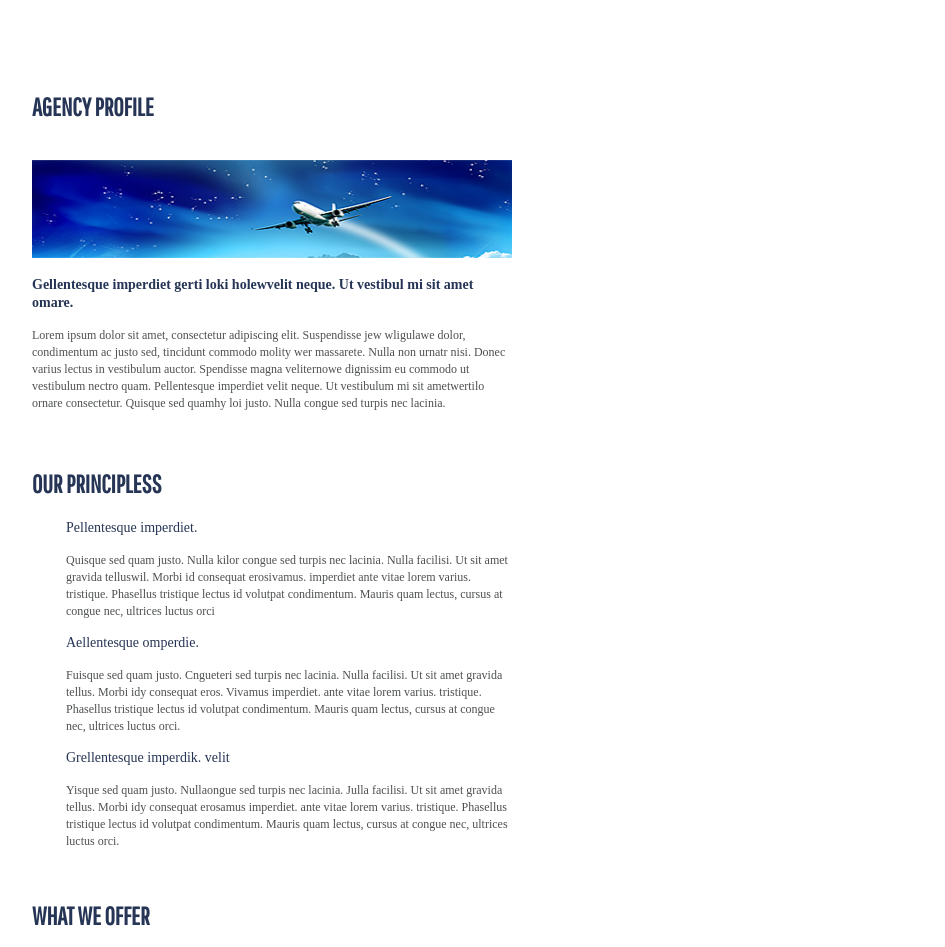
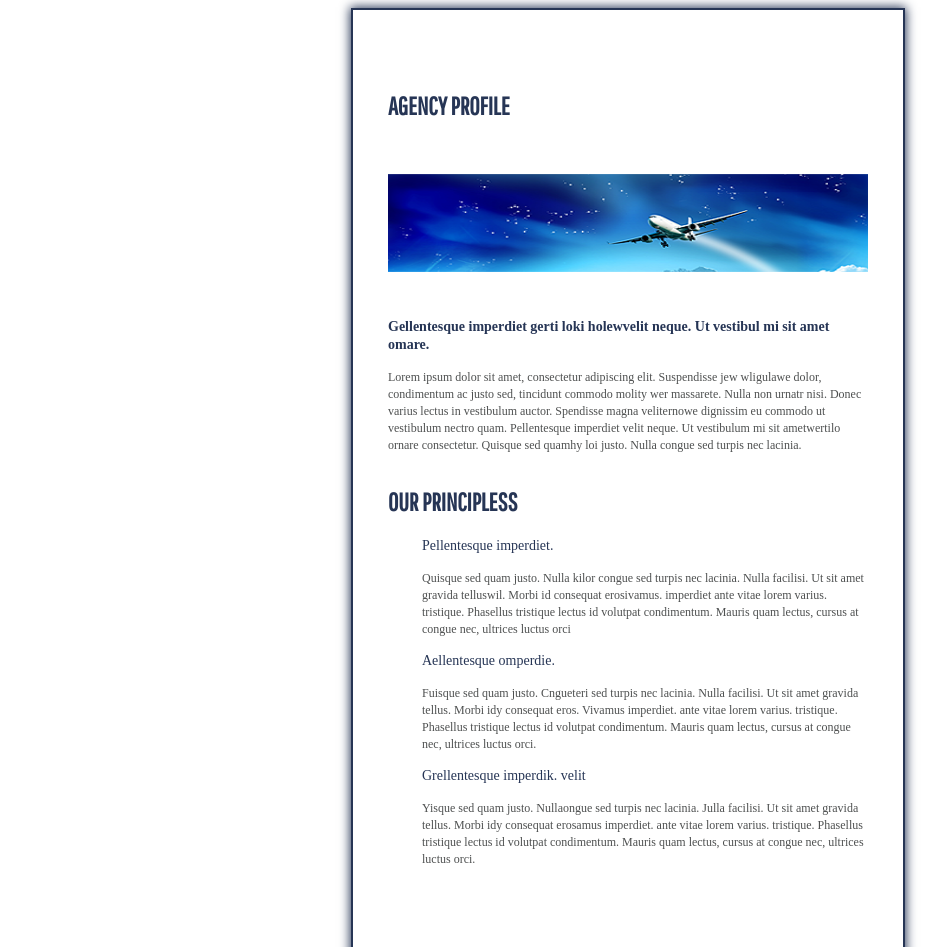
Before and after one commit to kilomozg/HTML-CSS, a plain HTML site: page Module-3/index.html in a window 1280 px wide. Shown: the top 947 px of the page, without its empty margins (12-957 px from the left). Drawn offline with Linux system fonts and the light colour scheme.

Commit message:
added wrapper styles and deleted <br> for module 3

```diff
--- a/Module-3/css/style.css
+++ b/Module-3/css/style.css
@@ -1,13 +1,22 @@
 .wrapper {
     width: 480px;
-    height: 100%;
+/*    height: 100%;*/
+    margin-left: auto;
+    margin-right: auto;
+/*    float:center;*/
 /*
     margin-left: 50px;
     margin-top: 53px;
 */
-    padding-left: 36px;
-    padding-top: 63px;
+    padding-left: 35px;
+    padding-top: 60px;
+    padding-right: 35px;
+    padding-bottom: 60px;
+    border: 2px solid;
+    border-color: #263555;
+    box-shadow: 0 0 10px 1px #263555;
 }
+
 .ap {
     font-size: 25px;
     color: #263555;
@@ -15,8 +24,29 @@
     text-transform: uppercase;
     text-align: left;
 }
+
+.op {
+    font-size: 25px;
+    color: #263555;
+    font-family: 'Pathway Gothic One', sans-serif;
+    text-transform: uppercase;
+    text-align: left;
+    margin-top: 33px;
+}
+
+.wwo {
+    font-size: 25px;
+    color: #263555;
+    font-family: 'Pathway Gothic One', sans-serif;
+    text-transform: uppercase;
+    text-align: left;
+    margin-top: 100px;
+}
+
 img {
     height: 98px;
+    margin-bottom: 28px;
+    margin-top: 33px;
     width: 100%;
 }
 
@@ -27,6 +57,7 @@ img {
     line-height: 1.357;
     text-align: left;
 }
+
 .first-text {
     font-size: 12px;
 /*    font-family: Arial, "Helvetica Neue", Helvetica, sans-serif;*/
@@ -51,11 +82,13 @@ img {
     line-height: 1.417;
     text-align: left;
 }
+
 .li1 {
     display: inline-block;
     font-size: 14px;
     color: #263555;
     line-height: 1.629;
+    margin-top: 40px;
 }
 
 .li2 {
@@ -64,6 +97,7 @@ img {
     color: #263555;
     line-height: 1.629;
     vertical-align: top;
+    margin-top: 40px;
 }
 
 ul {
--- a/Module-3/index.html
+++ b/Module-3/index.html
@@ -6,7 +6,6 @@
     <meta name="description" content="модуль, 3">
     <link rel="stylesheet" href="css/style.css">
     <link href="https://fonts.googleapis.com/css?family=Pathway+Gothic+One" rel="stylesheet">
-
     <title>Модуль 3 - Домашнее задание</title>
 </head>
 <body>
@@ -14,18 +13,14 @@
     <h2 class="ap">
         Agency Profile
     </h2>
-    <br>
     <img src="./img/palne.png" alt="plane" title="Самолетик">
-    <br>
     <h3 class="first_paragrahp">
         Gellentesque imperdiet gerti loki holewvelit neque. Ut vestibul mi sit amet omare.
     </h3>
     <div class="first-text">
         Lorem ipsum dolor sit amet, consectetur adipiscing elit. Suspendisse jew wligulawe dolor, condimentum ac justo sed, tincidunt commodo molity wer massarete. Nulla non urnatr nisi. Donec varius lectus in vestibulum auctor. Spendisse magna veliternowe dignissim eu commodo ut vestibulum nectro quam. Pellentesque imperdiet velit neque. Ut vestibulum mi sit ametwertilo ornare consectetur. Quisque sed quamhy loi justo. Nulla congue sed turpis nec lacinia.
     </div>
-    <br>
-    <br>
-    <h2 class="ap">
+    <h2 class="op">
         our principless
     </h2>
     <div class="our_pr">
@@ -48,8 +43,7 @@
             Yisque sed quam justo. Nullaongue sed turpis nec lacinia. Julla facilisi. Ut sit amet gravida tellus. Morbi idy consequat erosamus imperdiet. ante vitae lorem varius. tristique. Phasellus tristique lectus id volutpat condimentum. Mauris quam lectus, cursus at congue nec, ultrices luctus orci.
         </p>
     </div>
-    <br>
-    <h2 class="ap">
+    <h2 class="wwo">
         what we offer
     </h2>
     <h3 class="first_paragrahp">
@@ -58,7 +52,6 @@
     <div class="first-text">
         Sed dignissim est mauris. Praesent pulvinar vestibulum lorem tristique faucibus. Quisque at tincidunt sapien. Fusce scelerisque dolor nec justo tempus, sed cursus nisl interdum. Vivamus justo mi, semper non semper nec, commodo et ipsum. Integer a porta erat. Pellentesque eu egestas purus, vitae feugiat augue. Sed lobortis tristique convallis. Mauris in diam tempor, imperdiet massa ut, euismod risus. Cum sociis natoque penatibus et magnis dis parturient montes, nascetur ridiculus mus. Nunc sollicitudin pretium eros ac semper.
     </div>
-    <br>
     <div class="li1">
         <ul>
             <li>Fgo psu dr sit amek </li>
```
